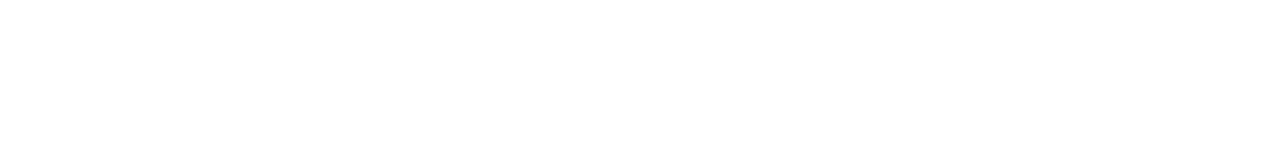
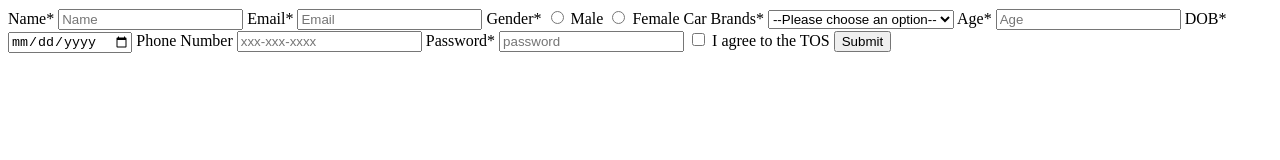
Before and after one commit to acciojob/signup-form-car-AmanGour214, a website: page main.html in a window 1280 px wide. Drawn offline with Linux system fonts and the light colour scheme.

Commit message:
created a submission

```diff
--- a/main.html
+++ b/main.html
@@ -11,6 +11,51 @@
     <script type="text/javascript" src="./script.js">
 </script>
 
+	<form>
+		<label for="name">Name*</label>
+		<input type="text" required id="name" name="name" placeholder="Name">
+
+		<label for="email">Email*</label>
+		<input type="email" required id="email" name="email" placeholder="Email">
+
+		<label for="gender">Gender*</label>
+		<input type="radio" name="gender" id="gender_m" required>
+		<label for="gender_m">Male</label>
+		<input type="radio" name="gender" id="gender_f" required>
+		<label for="gender_f">Female</label>
+
+		<label for="cars">Car Brands*</label>
+		<select name="car brand" required  id="cars" >
+			<option value="" disabled selected> --Please choose an option--</option>
+			<option>BMW</option>
+			<option>Audi</option>
+			<option>Mercedez</option>
+
+		</select>
+
+		<label for="age">Age*</label>
+		<input type="tel" name="age" id="age" required placeholder="Age">
+
+		<label for="dob">DOB*</label>
+		<input type="date" name="dob" id="dob" required>
+
+		<label for="tel">Phone Number</label>
+		<input type="tel" name="phone number"  placeholder="xxx-xxx-xxxx" id="tel">
+
+		<label for="password">Password*</label>
+		<input type="password" id="password" name="password" placeholder="password" id="password" required>
+
+		<input type="checkbox" name="checkbox" id="tos" required>
+		<label for="tos"> I agree to the TOS</label>
+
+		<button type="submit">Submit</button>
+
+
+
+
+	</form>
+
+
 </body>
 
 </html>
```
